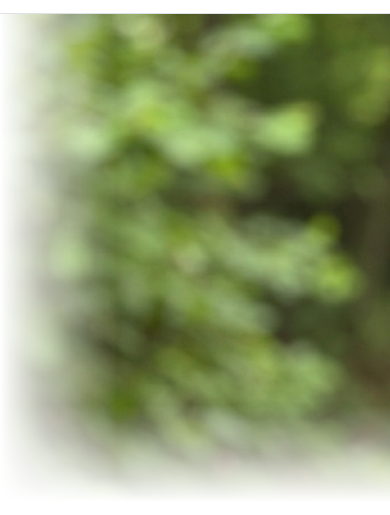
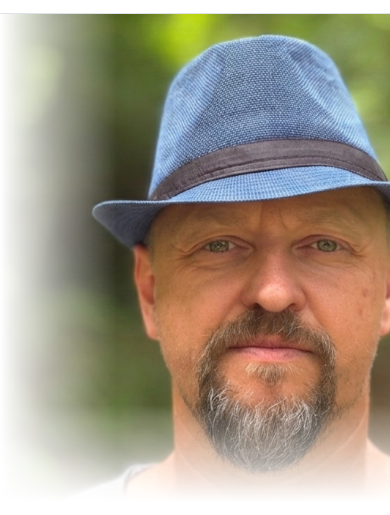
Before and after one commit to TomasHajek78/tomashajek.cz, an Astro site: page / in a window 390 px wide. Shown: the part 57-572 px from the top of the page. Built offline with nearby package versions, Linux system fonts and the light colour scheme; Astro itself is replaced by a stand-in of ours.

Commit message:
Fix mobilni pozice: zamereni na oblicej (80%)

```diff
--- a/src/pages/index.astro
+++ b/src/pages/index.astro
@@ -93,7 +93,7 @@ import { O_MNE, PILIRE } from '../data/site';
         height: auto;
       }
       .hero-bg img {
-        object-position: 30% 20%;
+        object-position: 80% 20%; /* Změněno z 30% na 80%, aby byl vidět obličej, ne pozadí */
         /* Maska pro mobil: rozpití zleva (30 %) a jemně zespoda */
         -webkit-mask-image: linear-gradient(to right, transparent 0%, black 30%),
                             linear-gradient(to bottom, black 80%, transparent 100%);
```
